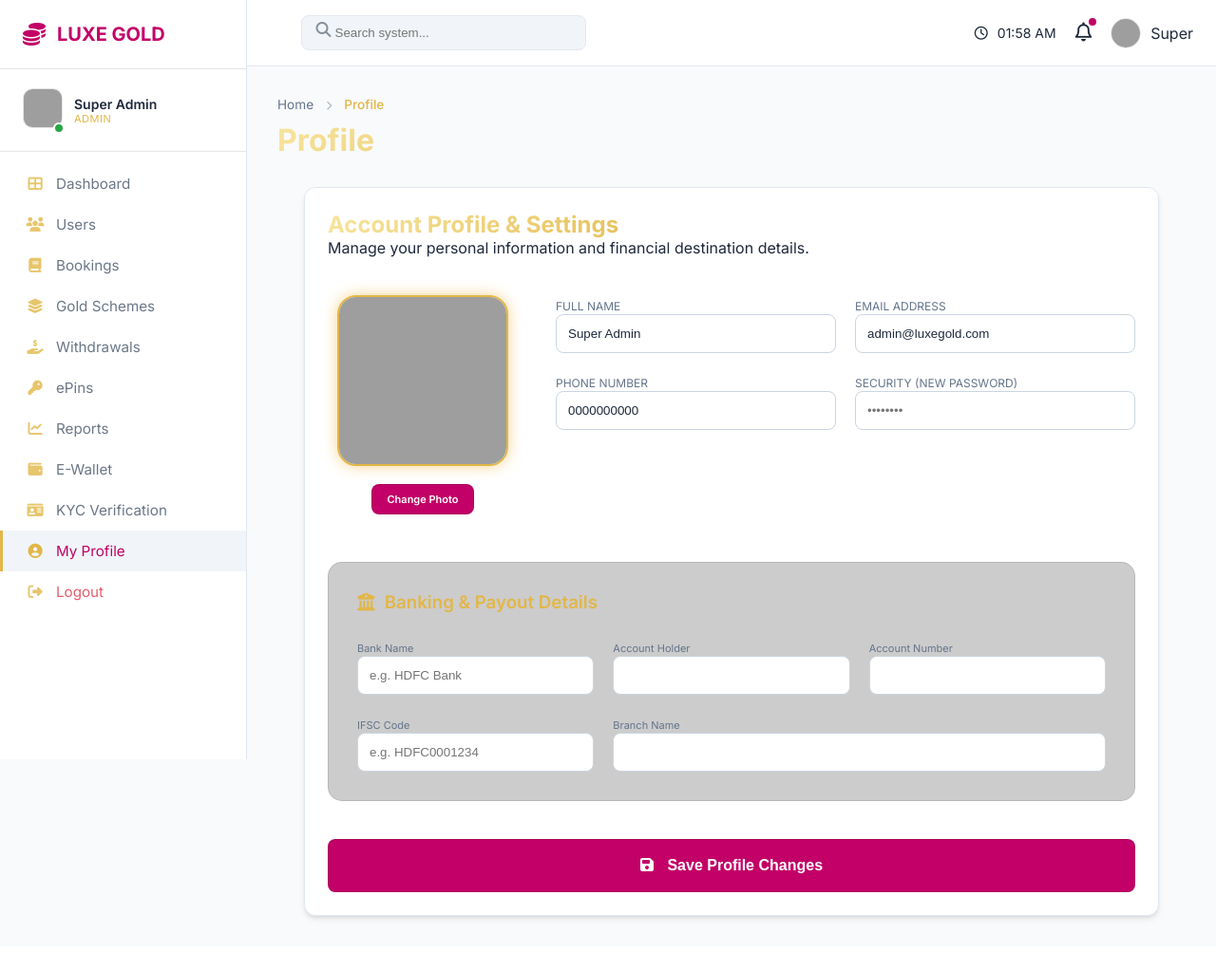
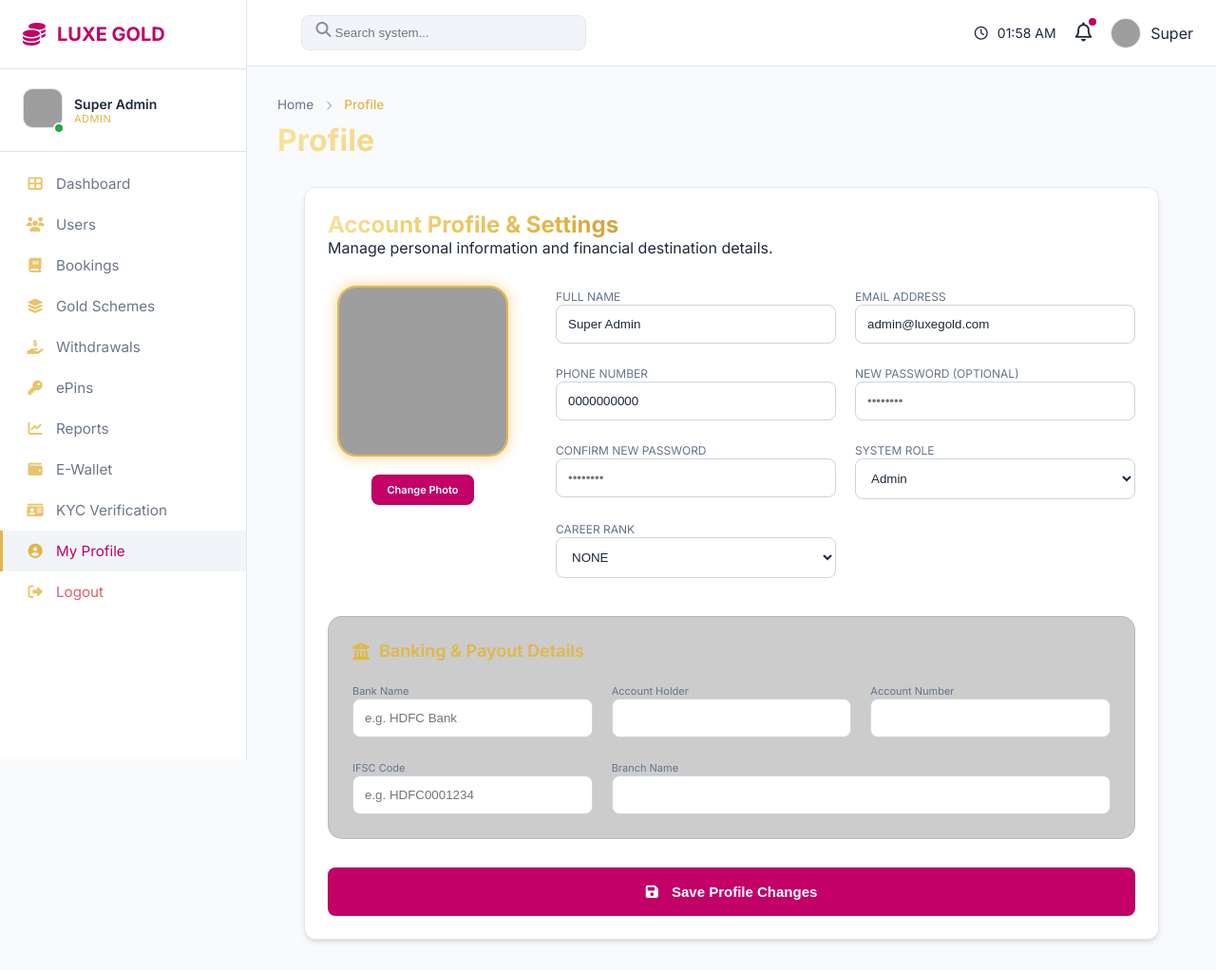
Before and after one commit to priyeshdaspookulangara/gb, a PHP site: page /dashboards/profile.php in a window 1280 px wide. Shown: the whole page at 95% size. Before the commit the page ends 970 px from the top, so only its background shows below. Run offline with PHP 8.4, Linux system fonts and the light colour scheme; a user stored in the database is signed in; data comes from the database, SQL or seed files in the repository; some libraries are stand-ins or nearby versions; grey boxes are pictures that could not be loaded.

Commit message:
fix: resolve profile editing issues on admin and customer portals
Co-authored-by: priyeshdaspookulangara <216598157+priyeshdaspookulangara@users.noreply.github.com>

```diff
--- a/dashboards/profile.php
+++ b/dashboards/profile.php
@@ -4,87 +4,149 @@ require_once '../config/db.php';
 require_once '../auth/auth_helper.php';
 require_login();
 
-$user_id = $_SESSION['user_id'];
+// Determine target user (Admin can edit any user via ?id=, normal users edit themselves)
+$target_id = $_SESSION['user_id'];
+if ($_SESSION['role'] === 'admin' && isset($_GET['id']) && is_numeric($_GET['id'])) {
+    $target_id = (int)$_GET['id'];
+}
+
 $message = '';
 $error = '';
 
 if ($_SERVER['REQUEST_METHOD'] === 'POST') {
     check_csrf();
 
-    $full_name = $_POST['full_name'] ?? '';
-    $email = $_POST['email'] ?? '';
-    $phone = $_POST['phone'] ?? '';
-    $bank_name = $_POST['bank_name'] ?? '';
-    $account_holder = $_POST['account_holder'] ?? '';
-    $account_number = $_POST['account_number'] ?? '';
-    $ifsc_code = $_POST['ifsc_code'] ?? '';
-    $branch_name = $_POST['branch_name'] ?? '';
+    $full_name = trim($_POST['full_name'] ?? '');
+    $email = trim($_POST['email'] ?? '');
+    $phone = trim($_POST['phone'] ?? '');
+    $bank_name = trim($_POST['bank_name'] ?? '');
+    $account_holder = trim($_POST['account_holder'] ?? '');
+    $account_number = trim($_POST['account_number'] ?? '');
+    $ifsc_code = trim($_POST['ifsc_code'] ?? '');
+    $branch_name = trim($_POST['branch_name'] ?? '');
+    $role = trim($_POST['role'] ?? '');
+    $rank = trim($_POST['rank'] ?? '');
     $new_password = $_POST['new_password'] ?? '';
     $confirm_password = $_POST['confirm_password'] ?? '';
 
     try {
+        // Validate Password first before opening transaction
+        if (!empty($new_password)) {
+            if ($new_password !== $confirm_password) {
+                throw new Exception("New passwords do not match.");
+            }
+            if (strlen($new_password) < 6) {
+                throw new Exception("Password must be at least 6 characters long.");
+            }
+        }
+
+        // Validate basic inputs
+        if (empty($full_name) || empty($email) || empty($phone)) {
+            throw new Exception("Full name, email, and phone number are required.");
+        }
+
+        // Check email uniqueness if email changed
+        $check_stmt = $pdo->prepare("SELECT id FROM users WHERE email = ? AND id != ?");
+        $check_stmt->execute([$email, $target_id]);
+        if ($check_stmt->fetch()) {
+            throw new Exception("Email address is already in use by another user.");
+        }
+
         $pdo->beginTransaction();
 
         // Handle Profile Picture
+        $new_profile_pic = null;
         if (isset($_FILES['profile_pic']) && $_FILES['profile_pic']['error'] === UPLOAD_ERR_OK) {
-            $allowed = ['jpg', 'jpeg', 'png'];
+            $allowed = ['jpg', 'jpeg', 'png', 'webp'];
             $ext = strtolower(pathinfo($_FILES['profile_pic']['name'], PATHINFO_EXTENSION));
             if (in_array($ext, $allowed)) {
-                $filename = "pp_" . $user_id . "_" . time() . "." . $ext;
+                $filename = "pp_" . $target_id . "_" . time() . "." . $ext;
+                if (!is_dir("../uploads/profile/")) {
+                    mkdir("../uploads/profile/", 0777, true);
+                }
                 if (move_uploaded_file($_FILES['profile_pic']['tmp_name'], "../uploads/profile/" . $filename)) {
-                    $pdo->prepare("UPDATE users SET profile_pic = ? WHERE id = ?")->execute([$filename, $user_id]);
-                    $_SESSION['profile_pic'] = $filename;
+                    $new_profile_pic = $filename;
+                    $pdo->prepare("UPDATE users SET profile_pic = ? WHERE id = ?")->execute([$filename, $target_id]);
+                    if ($target_id === $_SESSION['user_id']) {
+                        $_SESSION['profile_pic'] = $filename;
+                    }
+                } else {
+                    throw new Exception("Failed to save uploaded profile picture.");
                 }
+            } else {
+                throw new Exception("Invalid image format. Allowed formats: JPG, JPEG, PNG, WEBP.");
             }
         }
 
-        // 1. Update basic info
-        $stmt = $pdo->prepare("UPDATE users SET full_name = ?, email = ?, phone = ?, bank_name = ?, account_holder = ?, account_number = ?, ifsc_code = ?, branch_name = ? WHERE id = ?");
-        $stmt->execute([$full_name, $email, $phone, $bank_name, $account_holder, $account_number, $ifsc_code, $branch_name, $user_id]);
+        // Update basic info and bank details
+        if ($_SESSION['role'] === 'admin' && !empty($role)) {
+            $stmt = $pdo->prepare("UPDATE users SET full_name = ?, email = ?, phone = ?, bank_name = ?, account_holder = ?, account_number = ?, ifsc_code = ?, branch_name = ?, role = ?, `rank` = ? WHERE id = ?");
+            $stmt->execute([$full_name, $email, $phone, $bank_name, $account_holder, $account_number, $ifsc_code, $branch_name, $role, $rank ?: 'NONE', $target_id]);
+        } else {
+            $stmt = $pdo->prepare("UPDATE users SET full_name = ?, email = ?, phone = ?, bank_name = ?, account_holder = ?, account_number = ?, ifsc_code = ?, branch_name = ? WHERE id = ?");
+            $stmt->execute([$full_name, $email, $phone, $bank_name, $account_holder, $account_number, $ifsc_code, $branch_name, $target_id]);
+        }
 
-        // 2. Handle password update
+        // Update password if provided
         if (!empty($new_password)) {
-            if ($new_password !== $confirm_password) {
-                throw new Exception("Passwords do not match.");
-            }
             $hashed = password_hash($new_password, PASSWORD_DEFAULT);
             $stmt = $pdo->prepare("UPDATE users SET password = ? WHERE id = ?");
-            $stmt->execute([$hashed, $user_id]);
+            $stmt->execute([$hashed, $target_id]);
         }
 
         $pdo->commit();
-        $_SESSION['full_name'] = $full_name; // Update session
+
+        // Update active session if editing own profile
+        if ($target_id === $_SESSION['user_id']) {
+            $_SESSION['full_name'] = $full_name;
+        }
+
         $message = "Profile updated successfully!";
     } catch (Exception $e) {
-        if ($pdo->inTransaction()) $pdo->rollBack();
+        if ($pdo->inTransaction()) {
+            $pdo->rollBack();
+        }
         $error = $e->getMessage();
     }
 }
 
-// Fetch current data
+// Fetch fresh current data
 $stmt = $pdo->prepare("SELECT * FROM users WHERE id = ?");
-$stmt->execute([$user_id]);
+$stmt->execute([$target_id]);
 $user = $stmt->fetch();
+
+if (!$user) {
+    die("User not found.");
+}
 
 require_once '../layouts/header.php';
 ?>
 
 <div class="glass-card" style="max-width: 900px; margin: 0 auto;">
-    <h2 class="gold-gradient-text">Account Profile & Settings</h2>
-    <p class="text-muted">Manage your personal information and financial destination details.</p>
+    <div style="display: flex; justify-content: space-between; align-items: center; flex-wrap: wrap; gap: 15px;">
+        <div>
+            <h2 class="gold-gradient-text">
+                <?php echo ($target_id === $_SESSION['user_id']) ? 'Account Profile & Settings' : 'Edit Member Profile (@' . htmlspecialchars($user['username']) . ')'; ?>
+            </h2>
+            <p class="text-muted">Manage personal information and financial destination details.</p>
+        </div>
+        <?php if ($_SESSION['role'] === 'admin' && $target_id !== $_SESSION['user_id']): ?>
+            <a href="admin_users.php" class="btn-primary" style="padding: 8px 16px; font-size: 12px; text-decoration: none;">
+                <i class="fas fa-arrow-left"></i> Back to Directory
+            </a>
+        <?php endif; ?>
+    </div>
 
     <?php if ($message): ?><p class="status approved" style="margin-top: 20px;"><?php echo $message; ?></p><?php endif; ?>
     <?php if ($error): ?><p class="status rejected" style="margin-top: 20px;"><?php echo $error; ?></p><?php endif; ?>
 
-    <form method="POST" enctype="multipart/form-data" style="margin-top: 40px;">
+    <form method="POST" enctype="multipart/form-data" style="margin-top: 30px;">
         <?php csrf_input(); ?>
         <div style="display: flex; gap: 40px; align-items: flex-start; flex-wrap: wrap;">
             <!-- Profile Pic Section -->
             <div style="text-align: center; flex: 0 0 200px;">
                 <div style="position: relative; display: inline-block;">
-                    <?php
-                    $pp = get_profile_pic_url($user['profile_pic'], $user['full_name']);
-                    ?>
+                    <?php $pp = get_profile_pic_url($user['profile_pic'], $user['full_name']); ?>
                     <img id="pp-preview" src="<?php echo $pp; ?>" style="width: 180px; height: 180px; border-radius: 20px; object-fit: cover; border: 2px solid var(--brand-gold-pure); box-shadow: var(--state-glow);">
                     <div style="margin-top: 15px;">
                         <label class="btn-primary" style="font-size: 11px; cursor: pointer; padding: 8px 15px;">
@@ -110,9 +172,36 @@ require_once '../layouts/header.php';
                     <input type="text" name="phone" value="<?php echo htmlspecialchars($user['phone']); ?>" required class="form-control">
                 </div>
                 <div class="form-group">
-                    <label style="color: var(--text-muted); font-size: 12px; text-transform: uppercase;">Security (New Password)</label>
+                    <label style="color: var(--text-muted); font-size: 12px; text-transform: uppercase;">New Password (Optional)</label>
                     <input type="password" name="new_password" class="form-control" placeholder="••••••••">
                 </div>
+                <div class="form-group">
+                    <label style="color: var(--text-muted); font-size: 12px; text-transform: uppercase;">Confirm New Password</label>
+                    <input type="password" name="confirm_password" class="form-control" placeholder="••••••••">
+                </div>
+
+                <?php if ($_SESSION['role'] === 'admin'): ?>
+                    <div class="form-group">
+                        <label style="color: var(--text-muted); font-size: 12px; text-transform: uppercase;">System Role</label>
+                        <select name="role" class="form-control">
+                            <option value="customer" <?php echo ($user['role'] === 'customer') ? 'selected' : ''; ?>>Customer</option>
+                            <option value="promoter" <?php echo ($user['role'] === 'promoter') ? 'selected' : ''; ?>>Promoter</option>
+                            <option value="admin" <?php echo ($user['role'] === 'admin') ? 'selected' : ''; ?>>Admin</option>
+                        </select>
+                    </div>
+                    <div class="form-group">
+                        <label style="color: var(--text-muted); font-size: 12px; text-transform: uppercase;">Career Rank</label>
+                        <select name="rank" class="form-control">
+                            <?php
+                            $ranks = ['NONE', 'LCE', 'BCE', 'EPE', 'ME', 'SME', 'MM', 'GE', 'CE'];
+                            foreach ($ranks as $r) {
+                                $selected = ($user['rank'] === $r) ? 'selected' : '';
+                                echo "<option value='$r' $selected>$r</option>";
+                            }
+                            ?>
+                        </select>
+                    </div>
+                <?php endif; ?>
             </div>
         </div>
 
@@ -128,8 +217,8 @@ require_once '../layouts/header.php';
             }
         </script>
 
-        <div style="margin-top: 50px; padding: 30px; border-radius: 15px; background: rgba(0,0,0,0.2); border: 1px solid var(--glass-border);">
-            <h3 class="gold-text" style="margin-bottom: 25px; display: flex; align-items: center; gap: 10px;">
+        <div style="margin-top: 40px; padding: 25px; border-radius: 15px; background: rgba(0,0,0,0.2); border: 1px solid var(--glass-border);">
+            <h3 class="gold-text" style="margin-bottom: 20px; display: flex; align-items: center; gap: 10px; font-size: 18px;">
                 <i class="fas fa-university"></i> Banking & Payout Details
             </h3>
             <div style="display: grid; grid-template-columns: repeat(auto-fit, minmax(200px, 1fr)); gap: 20px;">
@@ -156,7 +245,7 @@ require_once '../layouts/header.php';
             </div>
         </div>
 
-        <button type="submit" class="btn-gold" style="width: 100%; margin-top: 40px; padding: 18px; font-size: 16px;">
+        <button type="submit" class="btn-gold" style="width: 100%; margin-top: 30px; padding: 16px; font-size: 15px;">
             <i class="fas fa-save" style="margin-right: 10px;"></i> Save Profile Changes
         </button>
     </form>
```
Also changed, not shown: dashboards/admin_users.php (+38 -31 lines).
